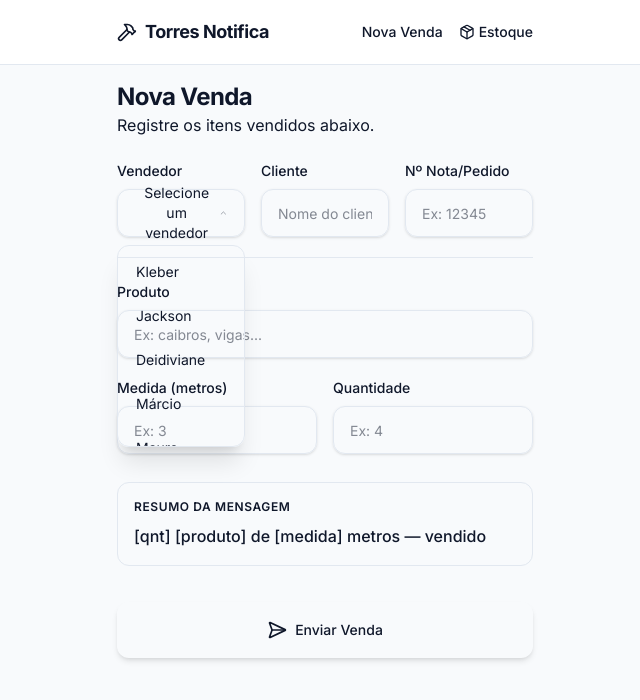
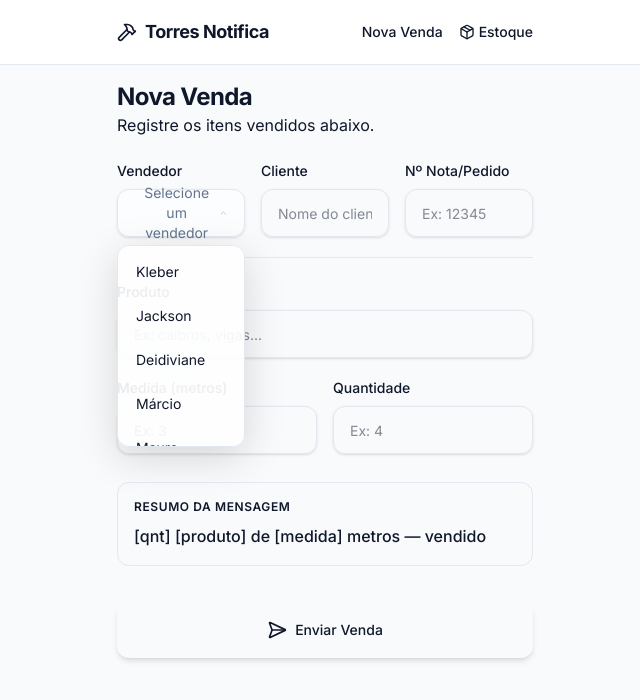
Before and after one commit to kleberrsanzony/torreswoodnotification, a Next.js app: page / in a window 1280 px wide. Both pictures are taken after a click on the button "Selecione um vendedor". Shown: the top 700 px of the page, without its empty margins (315-955 px from the left). Built offline with nearby package versions, Linux system fonts and the light colour scheme; no server answers.

Commit message:
style: apply heavy backdrop blur and semi-transparent white background to dropdown menu

```diff
--- a/src/app/page.tsx
+++ b/src/app/page.tsx
@@ -100,7 +100,7 @@ export default function Home() {
                 type="button"
                 onClick={() => setIsVendedorOpen(!isVendedorOpen)}
                 disabled={isSubmitting}
-                className={`flex h-12 w-full items-center justify-between rounded-xl border border-input bg-card px-4 py-2 text-sm shadow-sm transition-colors focus-visible:outline-none focus-visible:ring-2 focus-visible:ring-ring disabled:opacity-50 ${!vendedor ? 'text-muted-foreground' : 'text-foreground'}`}
+                className={`flex h-12 w-full items-center justify-between rounded-xl border border-slate-200 bg-white/50 backdrop-blur-sm px-4 py-2 text-sm shadow-sm transition-colors focus-visible:outline-none focus-visible:ring-2 focus-visible:ring-ring disabled:opacity-50 ${!vendedor ? 'text-slate-500' : 'text-slate-900'}`}
               >
                 {vendedor || "Selecione um vendedor"}
                 <ChevronDown className={`w-4 h-4 opacity-50 transition-transform ${isVendedorOpen ? 'rotate-180' : ''}`} />
@@ -109,7 +109,7 @@ export default function Home() {
               {isVendedorOpen && (
                 <>
                   <div className="fixed inset-0 z-40" onClick={() => setIsVendedorOpen(false)}></div>
-                  <div className="absolute z-[60] top-[calc(100%+8px)] left-0 w-full bg-card border border-border rounded-xl shadow-xl overflow-hidden animate-in fade-in slide-in-from-top-2">
+                  <div className="absolute z-[60] top-[calc(100%+8px)] left-0 w-full bg-white/85 backdrop-blur-3xl border border-slate-200 rounded-xl shadow-[0_10px_40px_rgba(0,0,0,0.15)] overflow-hidden animate-in fade-in slide-in-from-top-2">
                     <div className="max-h-[200px] overflow-y-auto p-1.5 flex flex-col gap-1">
                       {vendedores.map((v) => (
                         <button
```
